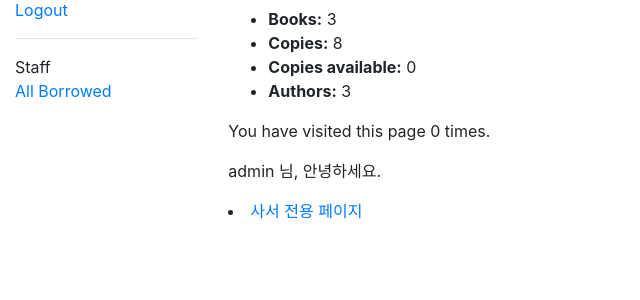
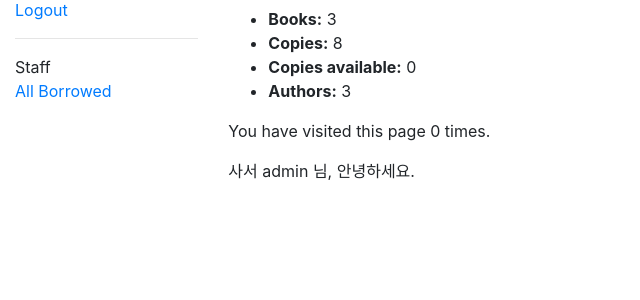
Before and after one commit to jhrac9145/locallibrary, a Django app: page /catalog/ in a window 1280 px wide. Shown: the part 175-475 px from the top of the page, without its empty margins (0-640 px from the left). Run offline with Django 3.2, Linux system fonts and the light colour scheme; a user stored in the database is signed in; data comes from the database, SQL or seed files in the repository; both versions use the stored data as it was after the commit; some libraries are stand-ins or nearby versions.

Commit message:
Part8 20200130.13.1

```diff
--- a/catalog/templates/catalog/bookinstance_list_all_borrowed.html
+++ b/catalog/templates/catalog/bookinstance_list_all_borrowed.html
@@ -5,14 +5,12 @@
 
     {% if bookinstance_list %}
     <ul>
-
       {% for bookinst in bookinstance_list %}
       <li class="{% if bookinst.is_overdue %}text-danger{% endif %}">
         <a href="{% url 'book-detail' bookinst.book.pk %}">{{bookinst.book.title}}</a> ({{ bookinst.due_back }}) - {{ bookinst.borrower }}
       </li>
       {% endfor %}
     </ul>
-
     {% else %}
       <p>There are no books borrowed.</p>
     {% endif %}
--- a/catalog/templates/catalog/bookinstance_list_borrowed_user.html
+++ b/catalog/templates/catalog/bookinstance_list_borrowed_user.html
@@ -5,14 +5,12 @@
 
     {% if bookinstance_list %}
     <ul>
-
       {% for bookinst in bookinstance_list %}
       <li class="{% if bookinst.is_overdue %}text-danger{% endif %}">
         <a href="{% url 'book-detail' bookinst.book.pk %}">{{bookinst.book.title}}</a> ({{ bookinst.due_back }})
       </li>
       {% endfor %}
     </ul>
-
     {% else %}
       <p>There are no books borrowed.</p>
     {% endif %}
--- a/catalog/templates/index.html
+++ b/catalog/templates/index.html
@@ -22,10 +22,7 @@
 
   {% if user.is_authenticated %}
     {% if user.username == "박준현" or user.username == "admin" %}
-     <p>{{ user.get_username }} 님, 안녕하세요.</p>
-     <li><a href="{% url 'all-borrowed' %}">사서 전용 페이지</a></li>
-    {% else %}
-      <p>안녕하세요, 고객님.</p>
+     <p>사서 {{ user.get_username }} 님, 안녕하세요.</p>
     {% endif %}
   {% endif %}
 {% endblock %}
```
Also changed, not shown: db.sqlite3.
